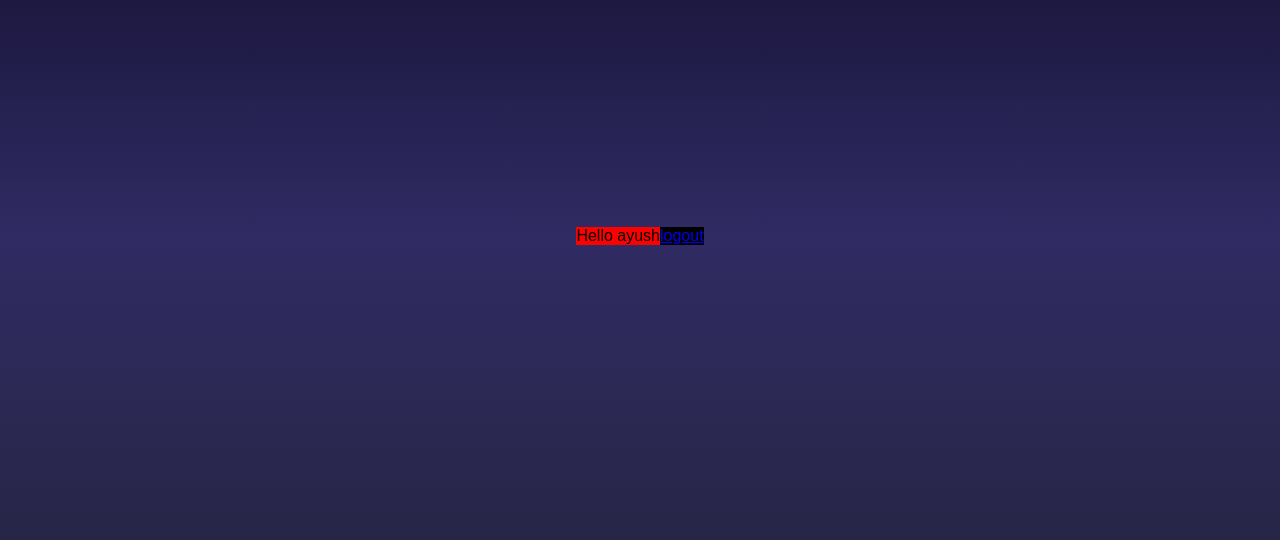
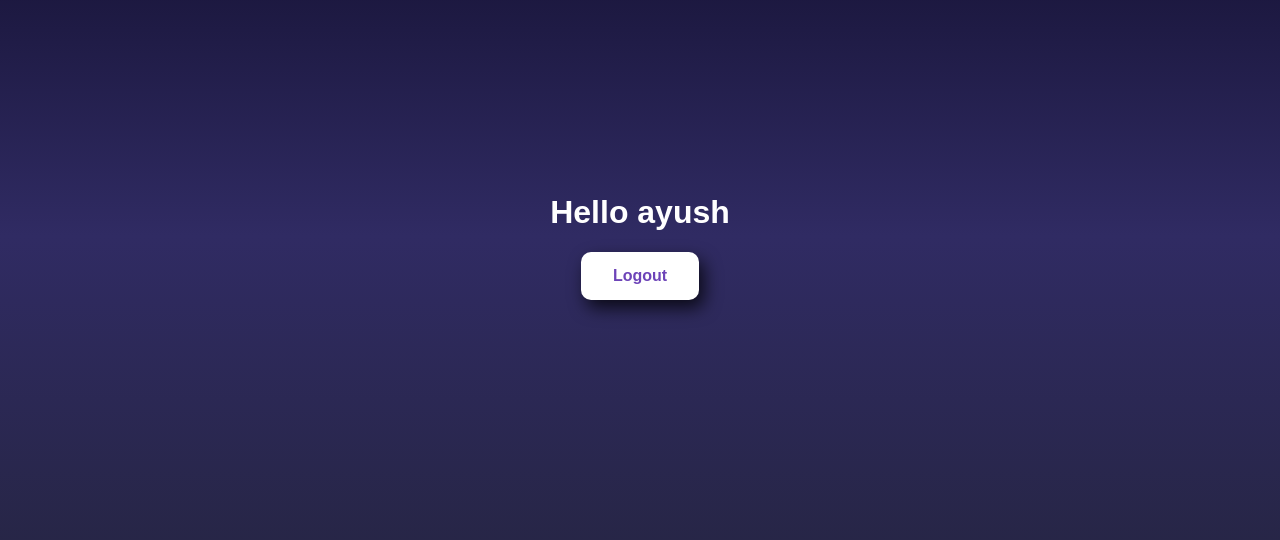
Before and after one commit to Ayush8085/Django-projects, a Django app: page / in a window 1280 px wide. Shown: the part 164-704 px from the top of the page. Run offline with Django 4.2, Linux system fonts and the light colour scheme; a user stored in the database is signed in.

Commit message:
Completed

```diff
--- a/registration_form/static/style/style.css
+++ b/registration_form/static/style/style.css
@@ -88,3 +88,36 @@ button:hover{
 #chk:checked ~ .signup label{
 	transform: scale(.6);
 }
+
+.login-btn {
+	background: #6d44b8;
+	color: white;
+	padding: 15px 32px;
+	text-decoration: none;
+	font-size: 16px;
+	border-radius: 10px;
+	box-shadow: 5px 8px 17px 0px rgba(0,0,0,0.75);
+	font-weight: bold;
+}
+
+.logout-btn {
+	background: white;
+	color: #6d44b8;
+	padding: 15px 32px;
+	text-decoration: none;
+	font-size: 16px;
+	border-radius: 10px;
+	box-shadow: 5px 8px 17px 0px rgba(0,0,0,0.75);
+	font-weight: bold;
+}
+
+.loggedin-user {
+	color: white;
+}
+
+.user-container {
+	display: flex;
+	justify-content: center;
+	flex-direction: column;
+	align-items: center;
+}
--- a/registration_form/templates/index.html
+++ b/registration_form/templates/index.html
@@ -15,10 +15,16 @@
     {% block 'content' %}
 
     {% if request.user.is_authenticated %}
-    <p style="background-color: red;">Hello {{request.user}}</p> <br>
-    <a href="{% url 'logout' %}" style="background-color: black;">logout</a>
+
+    <div class="user-container">
+    <h1 class="loggedin-user">Hello {{request.user}}</h1>
+    <a href="{% url 'logout' %}" class="logout-btn">Logout</a>
+    <div>
+
     {% else %}
-    <a href="{% url 'login' %}" style="background-color: black;">login</a>
+
+    <a href="{% url 'login' %}" class="login-btn">Login</a>
+
     {% endif %}
 
     {% endblock 'content' %}
```
Also changed, not shown: registration_form/db.sqlite3, 4 other files.
